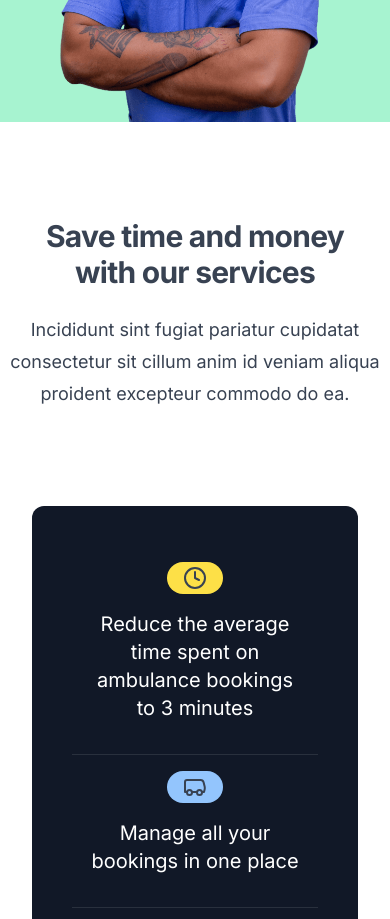
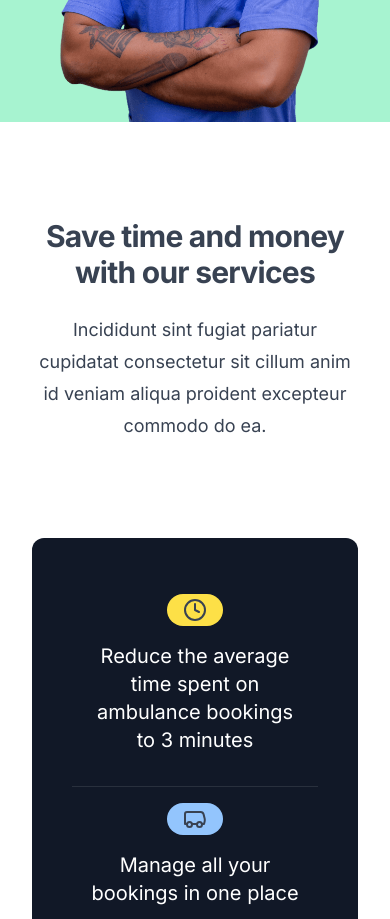
Before and after one commit to velcure/website, a Next.js app: page / in a window 390 px wide. Shown: the part 800-1719 px from the top of the page. Built offline with nearby package versions, Linux system fonts and the light colour scheme.

Commit message:
feat: copywrite

```diff
--- a/app/page.tsx
+++ b/app/page.tsx
@@ -5,7 +5,7 @@ export default function Page() {
   return (
     <>
       <TeaserHero />
-      <section className="relative pt-24 md:pt-44">
+      <section className="relative px-8 pt-24 md:pt-44">
         <div className="mx-auto max-w-2xl text-center">
           <h2 className="text-default text-3xl font-bold tracking-tight sm:text-4xl">
             Save time and money <br /> with our services
```
